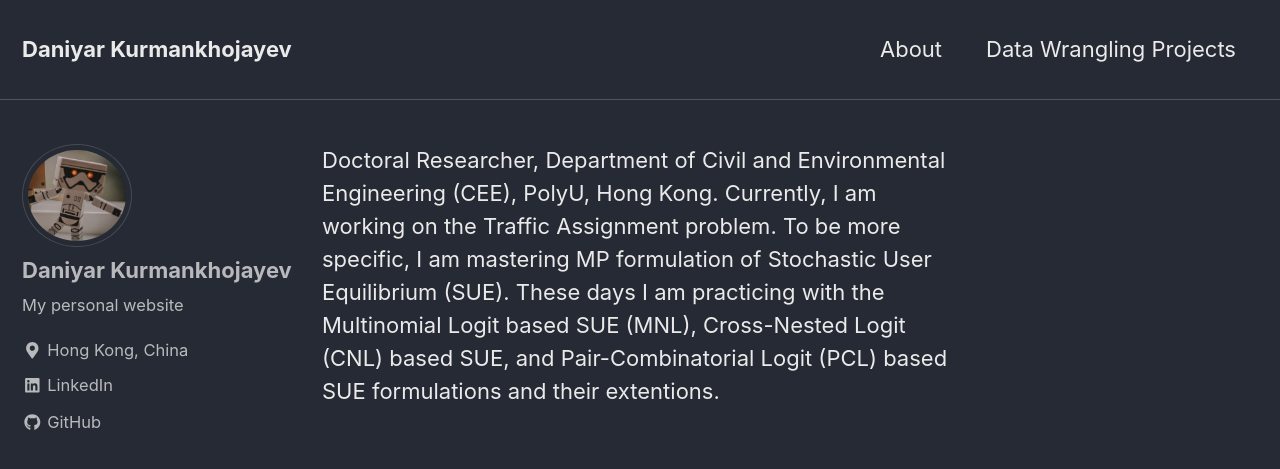
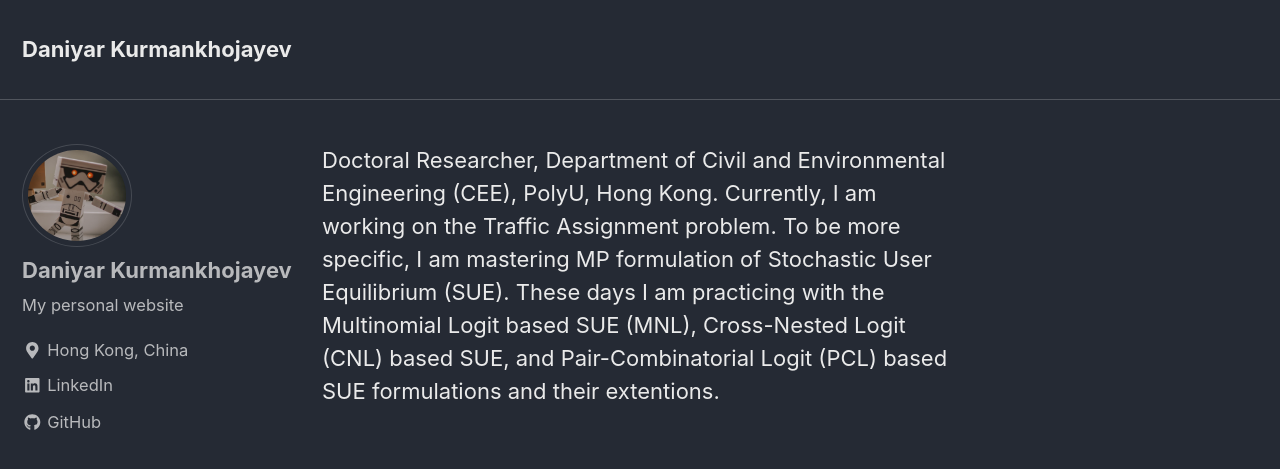
Before and after one commit to dkurman/dkurman.github.io, a Jekyll site: the page built from index.html, in a window 1280 px wide and 900 px high. Shown: the top 469 px of the window. Built offline with Jekyll 4.4.1, drawn with Linux system fonts in a browser that asks for light colours; nearby versions of some CDN libraries; the list of posts is cut into pages by our own code.

Commit message:
remove tabs from front page

```diff
--- a/_data/navigation.yml
+++ b/_data/navigation.yml
@@ -1,9 +1,5 @@
 # main links
 main:
-  - title: "About"
-    url: /about/
-  - title: "Data Wrangling Projects"
-    url: /data-wrangling/
   # - title: "About"
   #   url: https://mmistakes.github.io/minimal-mistakes/about/
   # - title: "Sample Posts"
```
